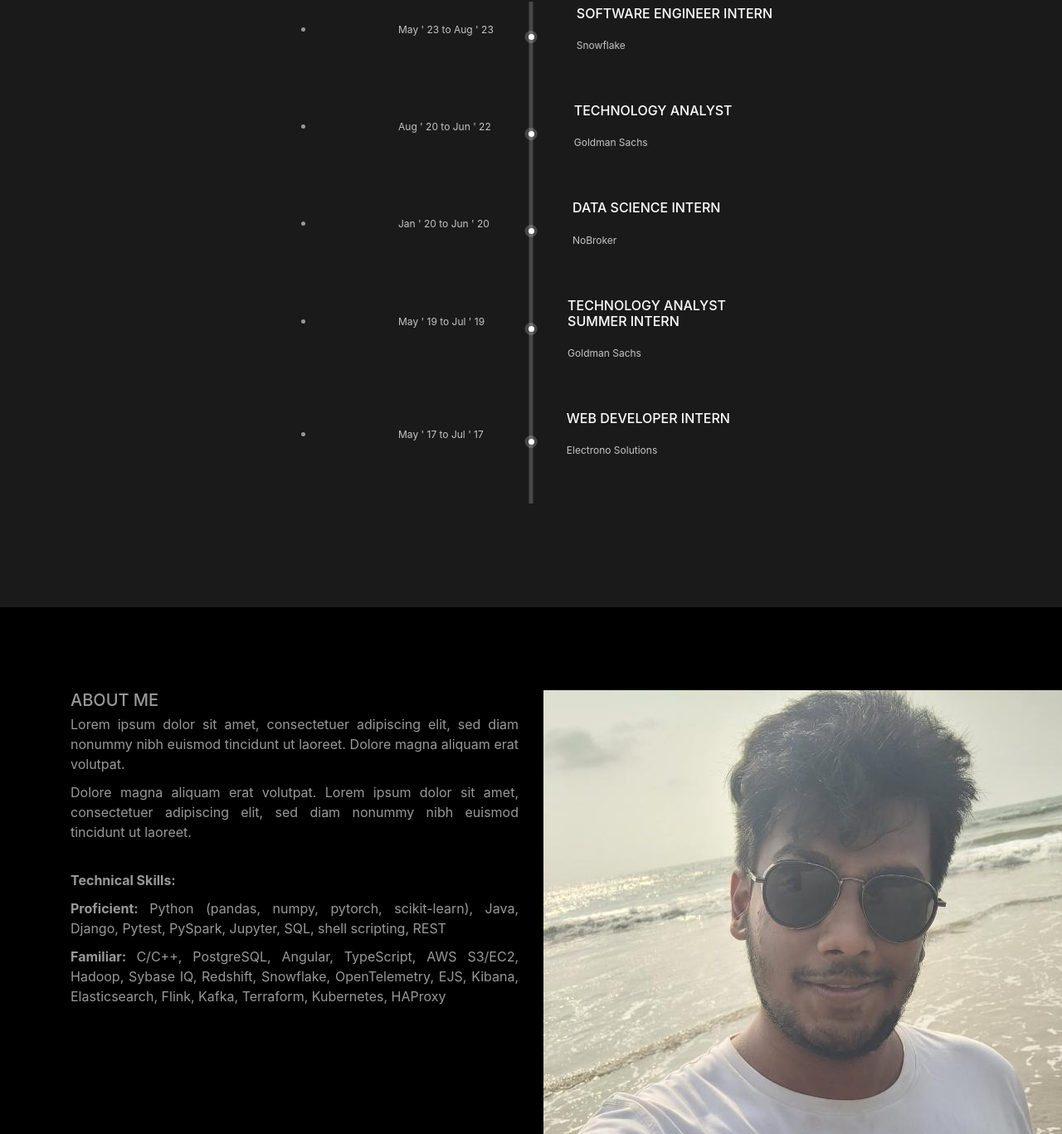
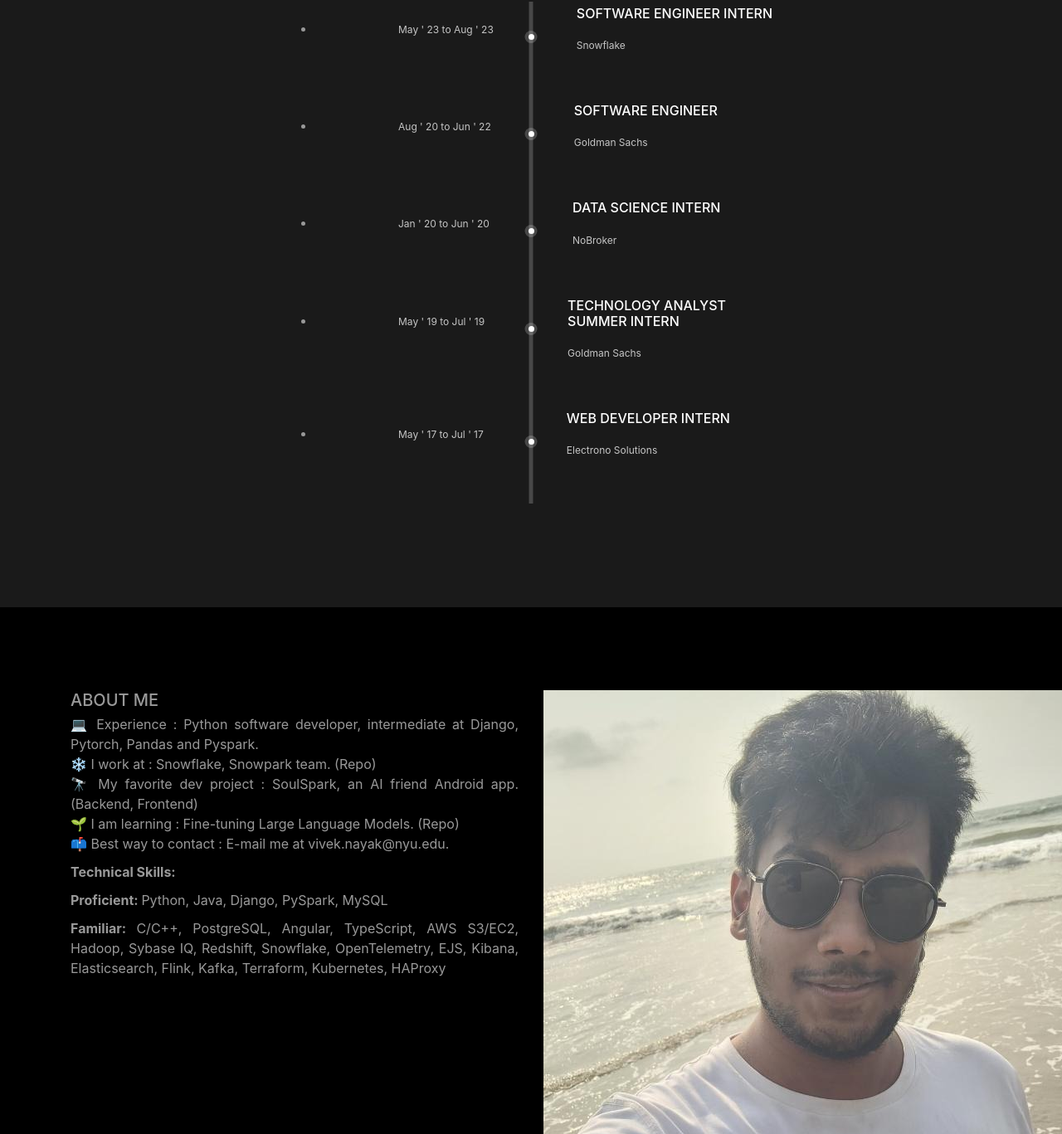
Before and after one commit to VivekBits2210/VivekBits2210.github.io, a plain HTML site: page index.html in a window 1280 px wide. Shown: the part 637-2004 px from the top of the page at 83% size. Drawn offline with nearby package versions, Linux system fonts and the light colour scheme; files that its build step writes are made by us from their sources.

Commit message:
Links to projects added

```diff
--- a/index.html
+++ b/index.html
@@ -57,7 +57,7 @@
 					<div class="col-md-2"></div>
 					<div class="col-md-8 wow fadeIn" data-wow-delay="0.9s">
 						<h1>Vivek Nayak</h1>
-						<h2 class="rotate">DEVELOPER, DESIGNER, TEAM LEADER</h2>
+						<h2>Software Engineer</h2>
 					</div>
 					<div class="col-md-2"></div>
 				</div>
@@ -100,7 +100,7 @@
 												<p>Aug ' 20 to Jun ' 22   </p>
 											</div>
 											<div class="media-body">
-												<h4>Technology Analyst</h4>
+												<h4>Software Engineer</h4>
 												<p>Goldman Sachs</p>
 											</div>
 										</div>
@@ -190,11 +190,19 @@
 				<div class="row">
 					<div class="col-md-6 col-xs-11 wow fadeInLeft" data-wow-delay="0.9s">
 						<h2>ABOUT ME</h2>
-						<p>Lorem ipsum dolor sit amet, consectetuer adipiscing elit, sed diam nonummy nibh euismod tincidunt ut laoreet. Dolore magna aliquam erat volutpat.</p>
-						<p>Dolore magna aliquam erat volutpat. Lorem ipsum dolor sit amet, consectetuer adipiscing elit, sed diam nonummy nibh euismod tincidunt ut laoreet.</p>
+						<p>
+						💻 Experience : Python software developer, intermediate at Django, Pytorch, Pandas and Pyspark.
 						<br>
+						❄️ I work at : Snowflake, Snowpark team. (Repo)
+						<br>
+						🔭 My favorite dev project : SoulSpark, an AI friend Android app. (Backend, Frontend)
+						<br>
+						🌱 I am learning : Fine-tuning Large Language Models. (Repo)
+						<br>
+						📫 Best way to contact : E-mail me at vivek.nayak@nyu.edu.
+						</p>
 						<p><b>Technical Skills:</b></p>
-						<p><b>Proficient: </b>Python (pandas, numpy, pytorch, scikit-learn), Java, Django, Pytest, PySpark, Jupyter, SQL, shell scripting, REST</p>
+						<p><b>Proficient: </b>Python, Java, Django, PySpark, MySQL</p>
 						<p><b>Familiar: </b>C/C++, PostgreSQL, Angular, TypeScript, AWS S3/EC2, Hadoop, Sybase IQ, Redshift, Snowflake,  OpenTelemetry, EJS, Kibana, Elasticsearch, Flink, Kafka, Terraform, Kubernetes, HAProxy</p>
 
 
@@ -217,7 +225,7 @@
 				</div>
 				<div class="col-md-4 col-xs-6 wow fadeIn" data-wow-delay="0.6s">
 					<div class="portfolio-thumb">
-						<a href="https://www.google.com" target="_blank">
+						<a href="https://play.google.com/store/apps/details?id=com.soulspark.testpublishapptwo" target="_blank">
 							<img src="images/portfolio-img1.jpg" class="img-responsive">
 								<div class="portfolio-overlay">
 									<h4>SoulSpark</h4>
@@ -227,7 +235,7 @@
 				</div>
 				<div class="col-md-4 col-xs-6 wow fadeIn" data-wow-delay="0.6s">
 					<div class="portfolio-thumb">
-						<a href="https://www.google.com" target="_blank">
+						<a href="https://pypi.org/project/pykindler/" target="_blank">
 							<img src="images/portfolio-img2.jpg" class="img-responsive">
 								<div class="portfolio-overlay">
 									<h4>Pykindler</h4>
@@ -237,7 +245,7 @@
 				</div>
 				<div class="col-md-4 col-xs-6 wow fadeIn" data-wow-delay="0.6s">
 					<div class="portfolio-thumb">
-						<a href="https://www.google.com" target="_blank">
+						<a href="https://chrome.google.com/webstore/detail/gre-practice/bkfangiolmdpgiehioeppejdbpdbkgcp?hl=en" target="_blank">
 							<img src="images/portfolio-img1.jpg" class="img-responsive">
 								<div class="portfolio-overlay">
 									<h4>GRE Chrome Extension</h4>
```
